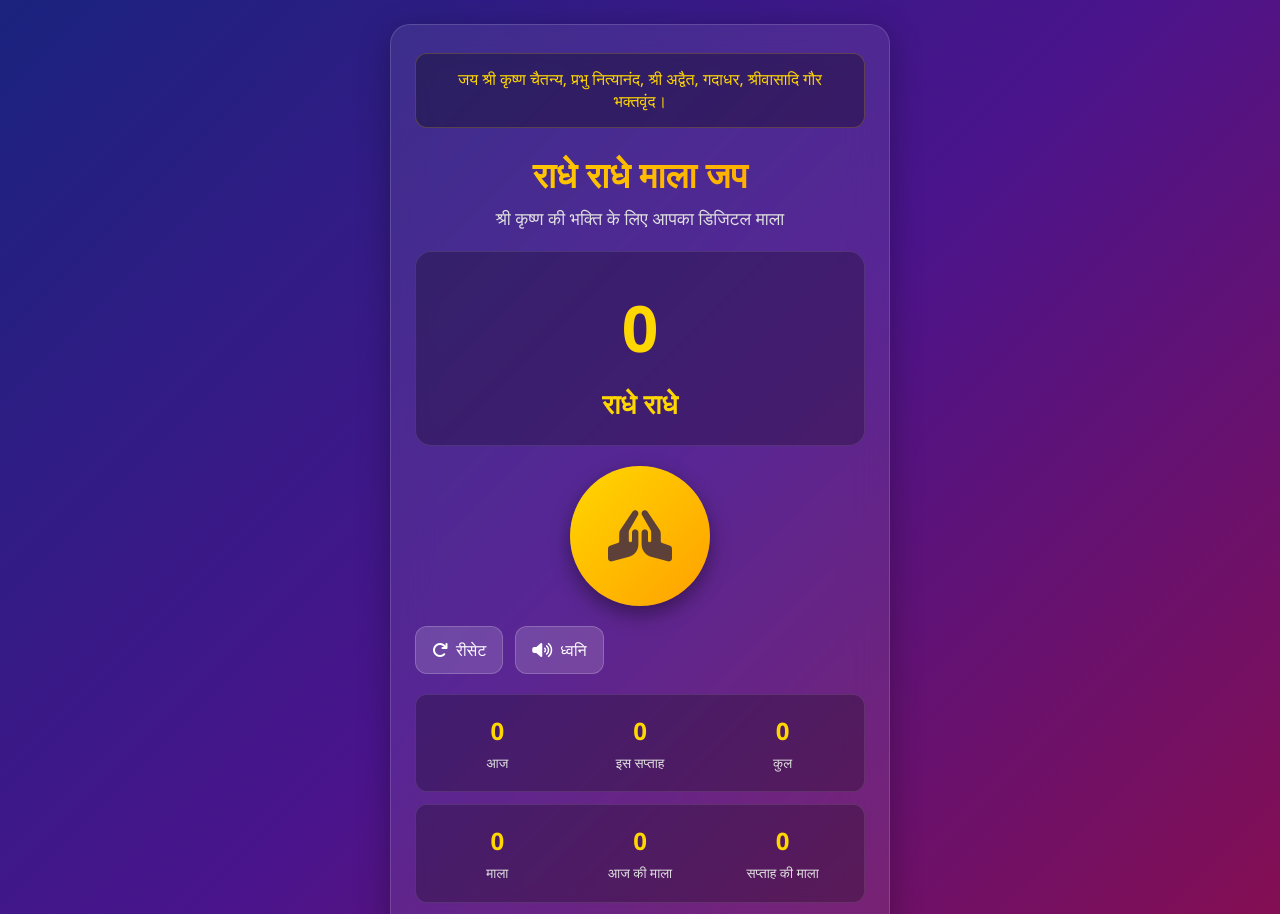
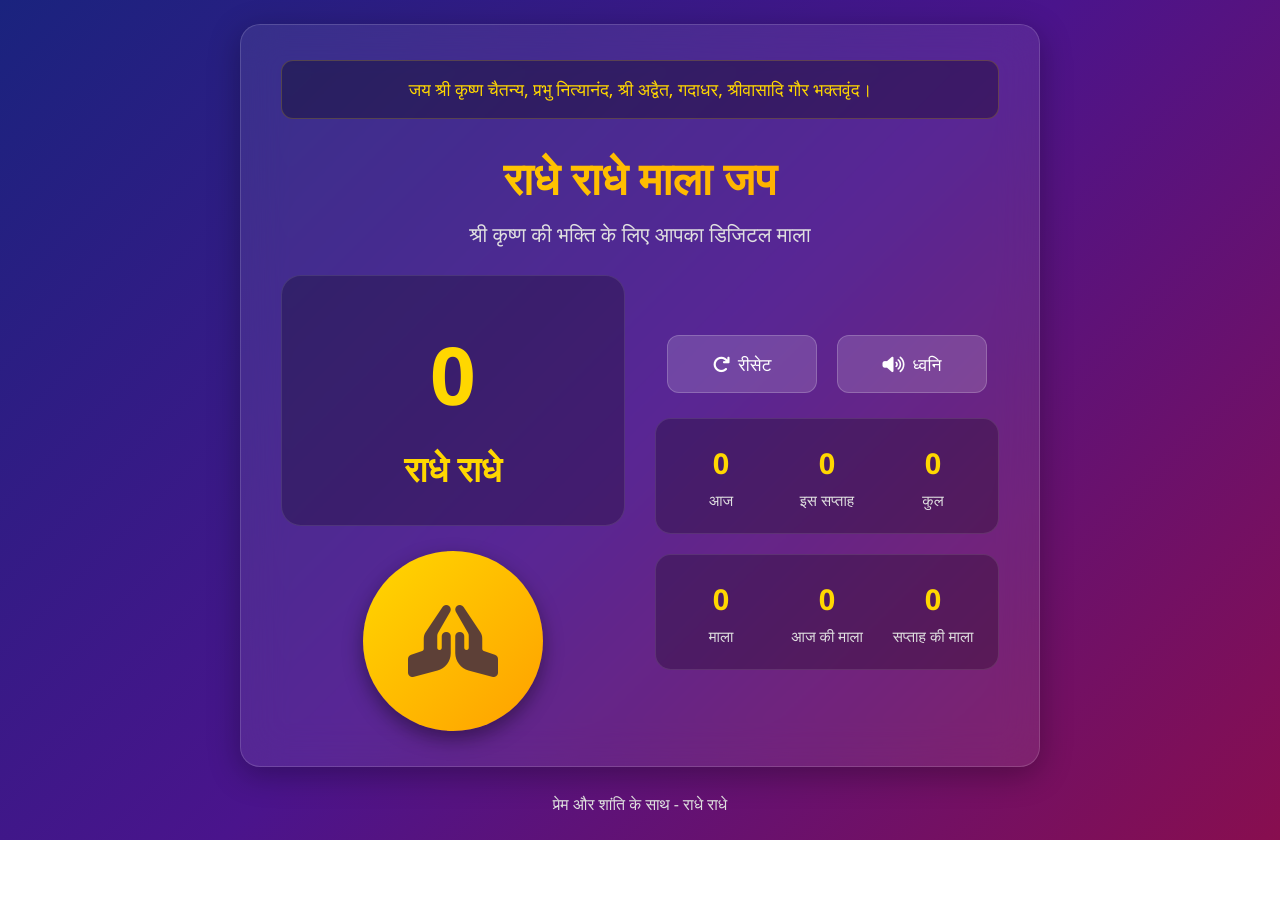
Before and after one commit to arpitpandeytemp/Japam, a plain HTML site: page index.html in a window 1280 px wide. Shown: the top 914 px of the page. After the commit the page ends 840 px from the top, so only its background shows below. Drawn offline with Linux system fonts and the light colour scheme.

Commit message:
Update index.html

```diff
--- a/index.html
+++ b/index.html
@@ -366,10 +366,149 @@
             }
         }
 
-        /* Large Desktop Styles */
-        @media (min-width: 1200px) {
+        /* Large Desktop Styles - 1000px+ with 800px width */
+        @media (min-width: 1000px) {
             .container {
-                max-width: 500px;
+                max-width: 800px;
+                padding: 35px 40px;
+                gap: 25px;
+            }
+
+            /* New Layout for Large Screens */
+            .app-layout {
+                display: grid;
+                grid-template-columns: 1fr 1fr;
+                gap: 30px;
+                align-items: center;
+            }
+
+            .left-section {
+                display: flex;
+                flex-direction: column;
+                gap: 25px;
+            }
+
+            .right-section {
+                display: flex;
+                flex-direction: column;
+                gap: 25px;
+            }
+
+            /* Header adjustments */
+            .matra {
+                font-size: 1.1rem;
+                padding: 16px;
+                grid-column: 1 / -1;
+            }
+
+            .header {
+                grid-column: 1 / -1;
+                text-align: center;
+            }
+
+            .header h1 {
+                font-size: 2.8rem;
+                margin-bottom: 8px;
+            }
+
+            .header .subtitle {
+                font-size: 1.3rem;
+            }
+
+            /* Counter section adjustments */
+            .counter-section {
+                padding: 30px;
+                border-radius: 20px;
+            }
+
+            .counter-display {
+                font-size: 5rem;
+                min-height: 100px;
+            }
+
+            .mantra-display {
+                font-size: 2.2rem;
+                min-height: 50px;
+            }
+
+            /* Mala button adjustments */
+            .mala-button {
+                width: 180px;
+                height: 180px;
+                margin: 0 auto;
+            }
+
+            .mala-button i {
+                font-size: 4.5rem;
+            }
+
+            /* Controls adjustments */
+            .controls {
+                flex-direction: row;
+                justify-content: center;
+                gap: 20px;
+            }
+
+            .control-btn {
+                padding: 16px 24px;
+                font-size: 1.1rem;
+                min-width: 150px;
+            }
+
+            /* Stats adjustments */
+            .stats-container {
+                gap: 20px;
+            }
+
+            .stats {
+                padding: 22px 18px;
+                border-radius: 16px;
+                gap: 12px;
+            }
+
+            .stat-value {
+                font-size: 1.8rem;
+            }
+
+            .stat-label {
+                font-size: 0.95rem;
+            }
+
+            /* Install button adjustments */
+            .install-btn {
+                padding: 16px 24px;
+                font-size: 1.1rem;
+                grid-column: 1 / -1;
+                justify-self: center;
+                min-width: 250px;
+            }
+
+            /* Footer adjustments */
+            footer {
+                font-size: 1rem;
+                margin-top: 25px;
+                grid-column: 1 / -1;
+            }
+        }
+
+        /* Extra Large Desktop Styles */
+        @media (min-width: 1400px) {
+            .container {
+                max-width: 850px;
+                padding: 40px 45px;
+            }
+
+            .counter-display {
+                font-size: 5.5rem;
+            }
+
+            .mala-button {
+                width: 200px;
+                height: 200px;
+            }
+
+            .mala-button i {
+                font-size: 5rem;
             }
         }
     </style>
@@ -387,6 +526,10 @@
             <p class="subtitle">श्री कृष्ण की भक्ति के लिए आपका डिजिटल माला</p>
         </div>
 
+        <!-- Main Content Layout for Large Screens -->
+        <div class="app-layout">
+            <!-- Left Section -->
+            <div class="left-section">
                 <!-- Counter Section -->
                 <div class="counter-section">
                     <div class="counter-display" id="counter">0</div>
@@ -397,7 +540,10 @@
                 <button class="mala-button" id="japButton">
                     <i class="fas fa-praying-hands"></i>
                 </button>
+            </div>
 
+            <!-- Right Section -->
+            <div class="right-section">
                 <!-- Controls -->
                 <div class="controls">
                     <button class="control-btn" id="resetBtn">
@@ -439,6 +585,8 @@
                         <div class="stat-item">
                             <span class="stat-value" id="weekMalaCount">0</span>
                             <span class="stat-label">सप्ताह की माला</span>
+                        </div>
+                    </div>
                 </div>
             </div>
         </div>
```
Lines whose indentation alone changed are shown as unchanged.
